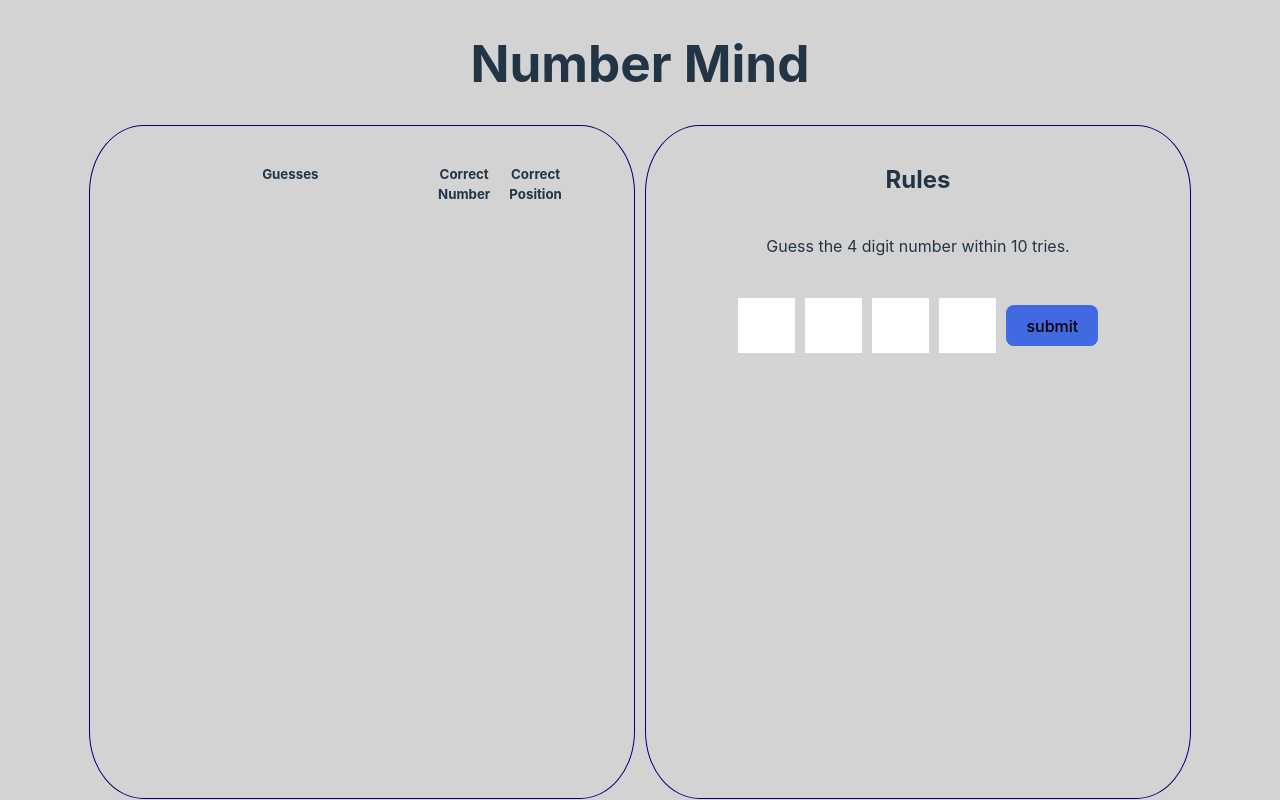
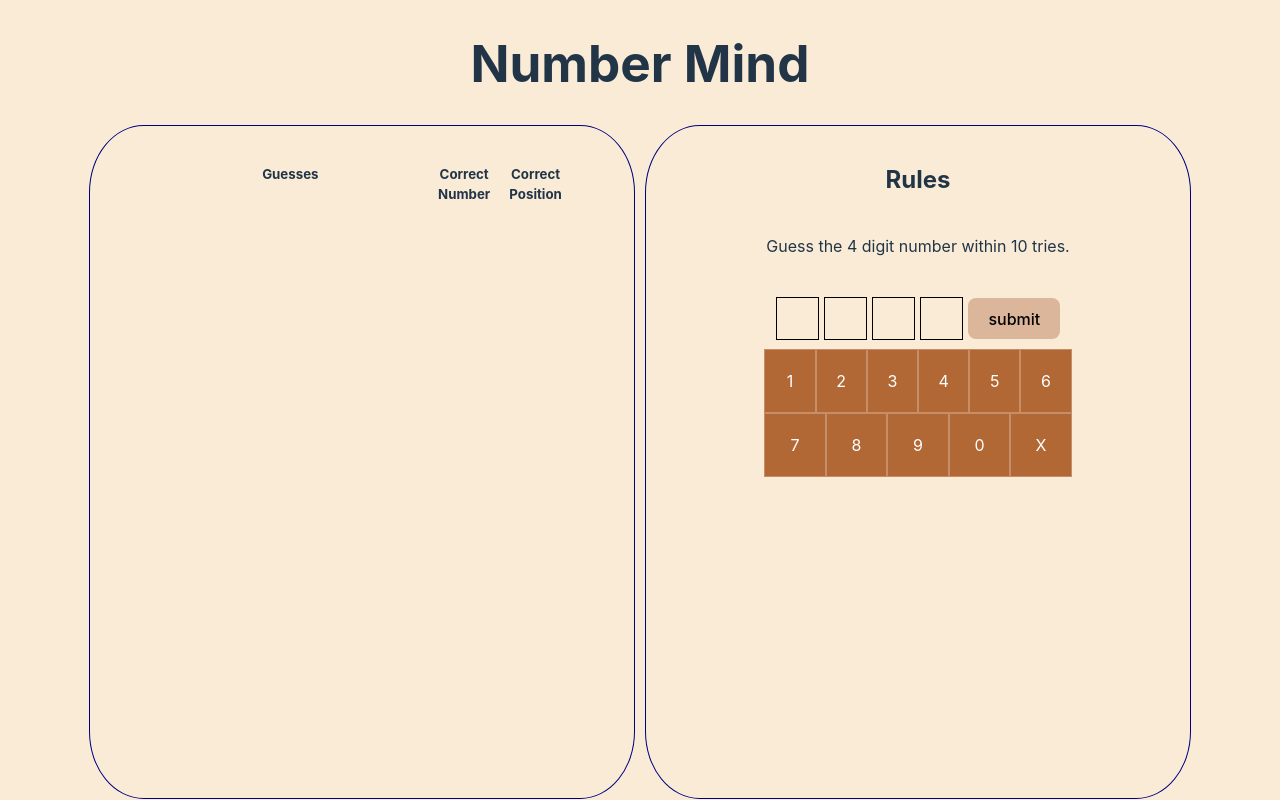
Before and after one commit to xwOOtx/numbermind, a React (Vite) app: page / in a window 1280 px wide. Both pictures are taken after a click on the button "Start Game". Built offline with nearby package versions, Linux system fonts and the light colour scheme.

Commit message:
numpad feature and color scheme

```diff
--- a/src/App.css
+++ b/src/App.css
@@ -13,7 +13,7 @@
 .startButton {
   justify-self: center;
   width: 10%;
-  background-color:royalblue;
+  background-color: #DCB69A;
 }
 
 .content {
@@ -28,32 +28,6 @@
   gap: 10px;
   width: 80%;
 }
-
-/* .numberLayout {
-  display: flex;
-  gap: 10px;
-  align-items: center;
-  justify-content: center;
-}
-
-.numberLayout input {
-  border: 1px solid white;
-  width: 100px;
-  height: 100px;
-  text-align: center;
-  font-size: 1.5em;
-}
-
-.numberLayout label {
-  display: flex;
-  justify-content: center;
-  align-items: center;
-  border: 1px solid white;
-  background-color:olivedrab;
-  width: 100px;
-  height: 100px;
-  font-size: 1.5em;
-} */
 
 .display {
   display: flex;
@@ -84,8 +58,8 @@
   align-items: center;
   height: 100%;
   aspect-ratio: 1;
-  background-color:powderblue;
-  border: 2px solid midnightblue;
+  background-color:antiquewhite;
+  border: 2px solid saddlebrown;
 }
 
 .resultPanel {
@@ -99,8 +73,8 @@
   align-items: center;
   height: 100%;
   aspect-ratio: 1;
-  background-color:steelblue;
-  border: 2px solid midnightblue;
+  background-color: #DCB69A;
+  border: 2px solid saddlebrown;
 }
 
 /* .guessPanel div {
@@ -116,15 +90,40 @@
 
 .numberInput {
   display: flex;
-  gap: 10px;
+  gap: 5px;
   align-items: center;
   justify-content: center;
 }
 
-.numberInput input{
-  border: 1px solid white;
-  width: 10%;
+.numberInput div{
+  display: block;
+  border: 1px solid black;
+  height: 100%;
   aspect-ratio: 1;
   text-align: center;
   font-size: 1.5em;
 }
+
+.numPad {
+  display: flex;
+  width: 60%;
+  height: 20%;
+  flex-flow: row wrap;
+  margin-top: 10px;
+}
+
+.numButton {
+  display: flex;
+	align-items: center;
+	justify-content: center;
+  flex: 1 0 15%;
+
+  color: white;
+  background-color: rgb(177, 104, 53);
+  border: 1px solid rgba(255, 255, 255, .25);
+}
+
+.numButton:hover {
+  cursor: pointer;
+  background-color: saddlebrown;
+}
--- a/src/SubmitDisplay.tsx
+++ b/src/SubmitDisplay.tsx
@@ -9,22 +9,19 @@ interface Props {
 
 const SubmitDisplay = (props: Props) => {
   const answer = props.answer;
-  const [inputOne, setInputOne] = useState<number>();
-  const [inputTwo, setInputTwo] = useState<number>();
-  const [inputThree, setInputThree] = useState<number>();
-  const [inputFour, setInputFour] = useState<number>();
+  const [numArray, setNumArray] = useState<number[]>([]);
 
-  const onInputOneChange = (e: ChangeEvent<HTMLInputElement>) => {
-    setInputOne(Number(e.target.value.replace(/\D/g, '')));
+  const onNumButtonClick = (e: React.MouseEvent<HTMLDivElement>) => {
+    if (numArray.length > 4) return;
+    const num = parseInt(e.currentTarget.textContent!);
+    setNumArray(current => [...current, num]);
   }
-  const onInputTwoChange = (e: ChangeEvent<HTMLInputElement>) => {
-    setInputTwo(Number(e.target.value.replace(/\D/g, '')));
-  }
-  const onInputThreeChange = (e: ChangeEvent<HTMLInputElement>) => {
-    setInputThree(Number(e.target.value.replace(/\D/g, '')));
-  }
-  const onInputFourChange = (e: ChangeEvent<HTMLInputElement>) => {
-    setInputFour(Number(e.target.value.replace(/\D/g, '')));
+
+  const onDeleteButtonClick = (e: React.MouseEvent<HTMLDivElement>) => {
+    if (numArray.length === 0) return;
+    const copy = [...numArray]
+    copy.pop();
+    setNumArray(copy);
   }
 
   const submit = () => {
@@ -32,14 +29,12 @@ const SubmitDisplay = (props: Props) => {
     let numberCount = 0;
     const correctNumberArray = [...answer];
 
-    const guessArray = [inputOne, inputTwo, inputThree, inputFour];
-    const allFalsy = guessArray.includes(undefined);
-    if (allFalsy) {
+    if (numArray.length < 4) {
       alert('Invalid input')
       return
     }
 
-    guessArray.map((num) => {
+    numArray.map((num) => {
       if (num == undefined) {
         return
       }
@@ -53,7 +48,7 @@ const SubmitDisplay = (props: Props) => {
     /// check for correct position
     let positionCount = 0;
     for (let i=0; i<4; i++) {
-      if (answer[i] == guessArray[i]) {
+      if (answer[i] == numArray[i]) {
         positionCount++;
       }
     }
@@ -63,10 +58,11 @@ const SubmitDisplay = (props: Props) => {
       window.location.reload();
     }
 
-    const arrayToSubmit = [inputOne, inputTwo, inputThree, inputFour, numberCount, positionCount];
+    const arrayToSubmit = [...numArray, numberCount, positionCount];
 
     props.onSubmittedAnswer(arrayToSubmit)
     props.onAddGuess();
+    setNumArray([]);
   }
 
   return (
@@ -77,11 +73,24 @@ const SubmitDisplay = (props: Props) => {
       </p>
       <br/>
       <div className='numberInput'>
-        <input name="inputOne" maxLength={1} onChange={onInputOneChange} value={inputOne}></input>
-        <input name='inputTwo' maxLength={1} onChange={onInputTwoChange} value={inputTwo}></input>
-        <input name='inputThree' maxLength={1} onChange={onInputThreeChange} value={inputThree}></input>
-        <input name='inputFour' maxLength={1} onChange={onInputFourChange} value={inputFour}></input>
+        <div>{numArray[0]}</div>
+        <div>{numArray[1]}</div>
+        <div>{numArray[2]}</div>
+        <div>{numArray[3]}</div>
         <button onClick={submit}>submit</button>
+      </div>
+      <div className='numPad'>
+        <div className='numButton' onClick={onNumButtonClick}>1</div>
+        <div className='numButton' onClick={onNumButtonClick}>2</div>
+        <div className='numButton' onClick={onNumButtonClick}>3</div>
+        <div className='numButton' onClick={onNumButtonClick}>4</div>
+        <div className='numButton' onClick={onNumButtonClick}>5</div>
+        <div className='numButton' onClick={onNumButtonClick}>6</div>
+        <div className='numButton' onClick={onNumButtonClick}>7</div>
+        <div className='numButton' onClick={onNumButtonClick}>8</div>
+        <div className='numButton' onClick={onNumButtonClick}>9</div>
+        <div className='numButton' onClick={onNumButtonClick}>0</div>
+        <div className='numButton' onClick={onDeleteButtonClick}>X</div>
       </div>
     </div>
   )
--- a/src/index.css
+++ b/src/index.css
@@ -58,12 +58,12 @@ button:focus-visible {
 @media (prefers-color-scheme: light) {
   :root {
     color: #213547;
-    background-color: lightgrey;
+    background-color:antiquewhite;
   }
   a:hover {
     color: #747bff;
   }
   button {
-    background-color: royalblue;
+    background-color: #DCB69A;
   }
 }
```
